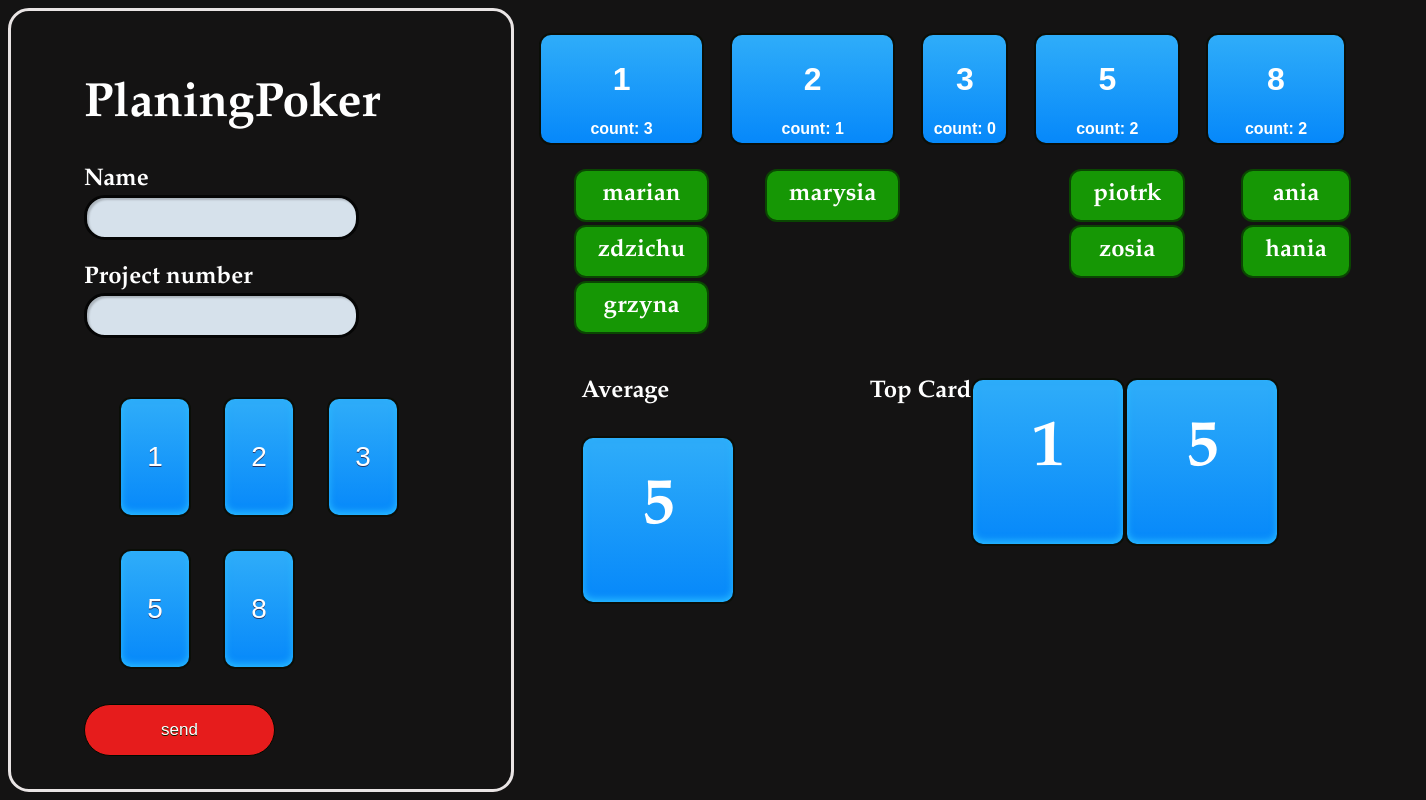
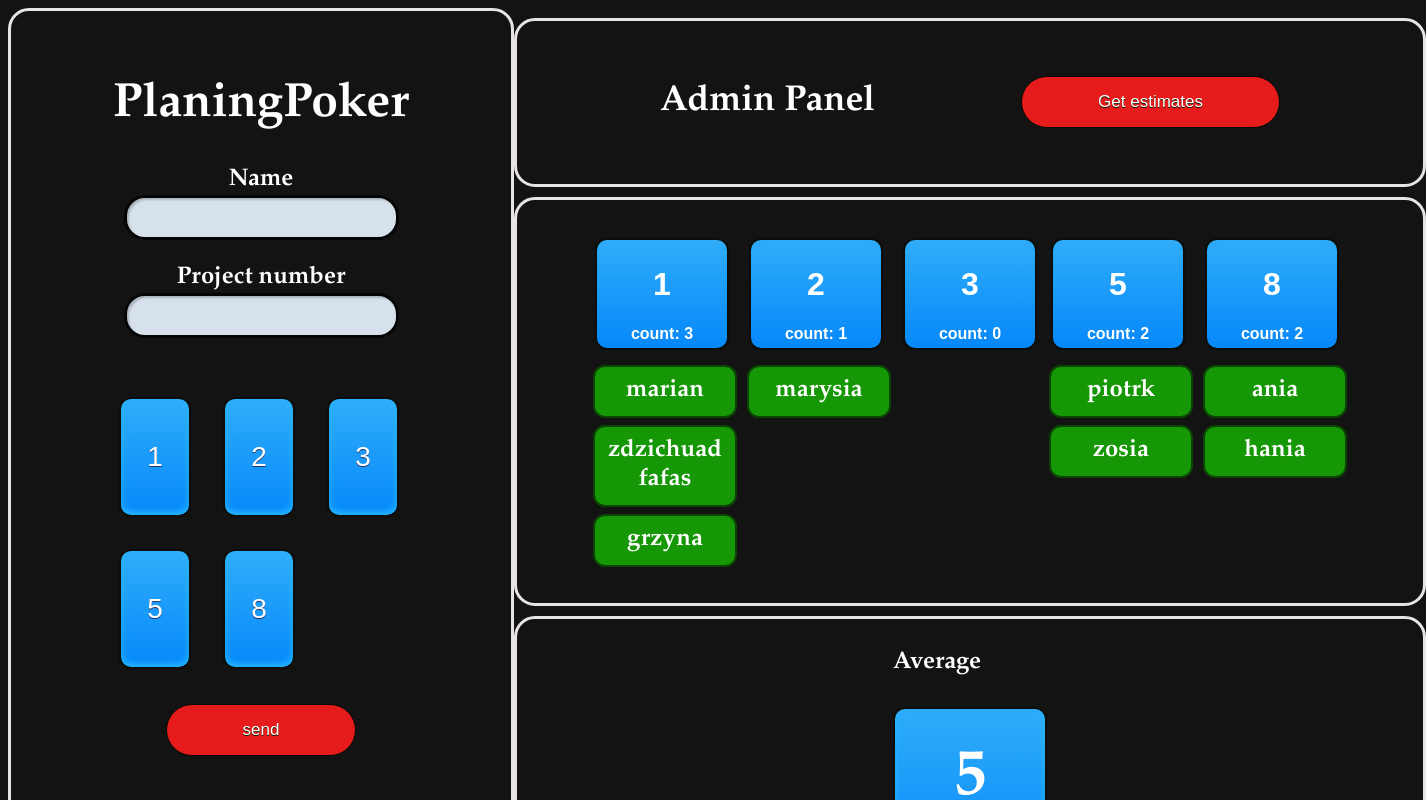
Before and after one commit to yakubus/planigPoker, an Angular app: page / in a window 1280 px wide. Shown: the top 800 px of the page, 1426 px wide, since content can reach past the window. Built offline with nearby package versions, Linux system fonts and the light colour scheme.

Commit message:
poprawa wyglądu panelu administratora

```diff
--- a/src/app/app.component.css
+++ b/src/app/app.component.css
@@ -2,6 +2,16 @@
   display: flex; justify-content: space-around;
 }
 
+.borderContainer{
+  display: flex; justify-content: space-around;
+  border: 3px solid #e9e4e4;
+  border-radius: 21px;
+  padding: 30px 70px;
+  vertical-align: middle;
+  align-items: center;
+  margin-top: 10px;
+  margin-bottom: 10px;
+}
 #estimate-container:after {
   display:block;
   clear:both;
@@ -20,13 +30,14 @@
   background-color: #169705;
   border-radius:12px;
   border: 2px solid #0a4602;
-  width: 100%;
+  width: 120px;
   margin-top: 3px;
   padding:10px;
   align-items: center;
+  word-wrap:break-word;
 }
 #estimate-value{
-  width: 100%;
+  width: 120px;
   background:linear-gradient(to bottom, #2dabf9 5%, #0688fa 100%);
   background-color: #2dabf9;
   border-radius:12px;
@@ -94,6 +105,7 @@
   align-items: center;
 }
 .tableBorder{
+  margin-top: 10;
   border: 3px solid #e9e4e4;
   border-radius: 21px;
   padding: 30px 70px;
@@ -103,6 +115,15 @@
 
 
 
+table {
+  align-items: center;
+  text-align: center;
+}
+td{
+  align-items: center;
+  text-align: center;
+  vertical-align: top;
+}
 input {
   display: inline-block;
   -webkit-box-sizing: content-box;
--- a/src/app/app.component.html
+++ b/src/app/app.component.html
@@ -50,104 +50,125 @@
   </td>
   </table>
   <!--Admin Panel-->
+
   <div style="clear: both;">
-      <div id="estimate-container" class="container">
-        <div id="estimate-items">
+    <div class="borderContainer">
+      <h2>Admin Panel</h2>
+      <button class="sendButton">
+        Get estimates
+      </button>
+    </div>
+
+    <table class="tableBorder">
+      <tr>
+        <td>
           <div id="estimate-value">
             <h1>1</h1>
             count: {{est1List.length}}
           </div>
-          <ng-container *ngIf="est1List.length > 0;">
-            <ul>
-              <li *ngFor="let ngname of est1List">
-                <div id="ngname">
-                 {{ngname}}
-                </div>
-              </li>
-            </ul>
-          </ng-container>
-        </div>
-        <div id="estimate-items">
+        </td>
+        <td>
           <div id="estimate-value">
             <h1>2</h1>
             count: {{est2List.length}}
           </div>
-          <ng-container *ngIf="est2List.length > 0;">
-            <ul>
-              <li *ngFor="let ngname of est2List">
-                <div id="ngname">
-                 {{ngname}}
-                </div>
-              </li>
-            </ul>
-          </ng-container>
-        </div>
-        <div id="estimate-items">
+        </td>
+        <td>
           <div id="estimate-value">
             <h1>3</h1>
             count: {{est3List.length}}
           </div>
-          <ng-container *ngIf="est3List.length > 0;">
-            <ul>
-              <li *ngFor="let ngname of est3List">
-                <div id="ngname">
-                  {{ngname}}
-                 </div>
-              </li>
-            </ul>
-          </ng-container>
-        </div>
-        <div id="estimate-items">
+        </td>
+        <td>
           <div id="estimate-value">
             <h1>5</h1>
             count: {{est5List.length}}
           </div>
-          <ng-container *ngIf="est5List.length > 0;">
-            <ul>
-              <li *ngFor="let ngname of est5List">
-                <div id="ngname">
-                  {{ngname}}
-                 </div>
-              </li>
-            </ul>
-          </ng-container>
-        </div>
-        <div id="estimate-items">
+        </td>
+        <td>
           <div id="estimate-value">
-
             <h1>8</h1>
             count: {{est8List.length}}
           </div>
-          <ng-container *ngIf="est8List.length > 0;">
-            <ul>
-              <li *ngFor="let ngname of est8List">
+        </td>
+      </tr>
+      <tr>
+        <td>
+          <table>
+            <ng-container *ngIf="est1List.length > 0;">
+            <tr *ngFor="let ngname of est1List">
+              <td>
                 <div id="ngname">
                   {{ngname}}
-                 </div>
-              </li>
-            </ul>
+                </div>
+              </td>
+            </tr>
           </ng-container>
-        </div>
-      </div>
-      <div class="container">
+          </table>
+        </td>
+        <td>
+          <table>
+            <ng-container *ngIf="est2List.length > 0;">
+            <tr *ngFor="let ngname of est2List">
+              <td>
+                <div id="ngname">
+                  {{ngname}}
+                </div>
+              </td>
+            </tr>
+          </ng-container>
+          </table>
+        </td>
+        <td>
+          <table>
+            <ng-container *ngIf="est3List.length > 0;">
+            <tr *ngFor="let ngname of est3List">
+              <td>
+                <div id="ngname">
+                  {{ngname}}
+                </div>
+              </td>
+            </tr>
+          </ng-container>
+          </table>
+        </td>
+        <td>
+          <table>
+            <ng-container *ngIf="est5List.length > 0;">
+            <tr *ngFor="let ngname of est5List">
+              <td>
+                <div id="ngname">
+                  {{ngname}}
+                </div>
+              </td>
+            </tr>
+          </ng-container>
+          </table>
+        </td>
+        <td>
+          <table>
+            <ng-container *ngIf="est8List.length > 0;">
+            <tr *ngFor="let ngname of est8List">
+              <td>
+                <div id="ngname">
+                  {{ngname}}
+                </div>
+              </td>
+            </tr>
+          </ng-container>
+          </table>
+        </td>
+      </tr>
+    </table>
+
+      <div class="borderContainer">
         <div>
           Average<br/><br/>
           <div id="divCard">
             {{estimateAverage}}
           </div>
         </div>
-        <div class="container">
-          Top Card <br/><br/>
-          <ng-container *ngIf="estLargeList.length > 0;">
 
-              <div *ngFor="let est of estLargeList">
-               <div id="divCard">
-                  {{est}}
-              </div>
-              </div>
-         </ng-container>
-
-        </div>
       </div>
     </div>
 </div>
--- a/src/app/app.component.ts
+++ b/src/app/app.component.ts
@@ -17,7 +17,7 @@ export class AppComponent {
   est5List: Array<string> = ['piotrk', 'zosia'];
   est3List: Array<string> = [];
   est2List: Array<string> = ['marysia'];
-  est1List: Array<string> = ['marian', 'zdzichu', 'grzyna'];
+  est1List: Array<string> = ['marian', 'zdzichuadfafas', 'grzyna'];
   tasksList: Array<string> = ['dana1', 'dana2', 'dana3'];
 
 
```
Also changed, not shown: src/admin-panel.html (added).
